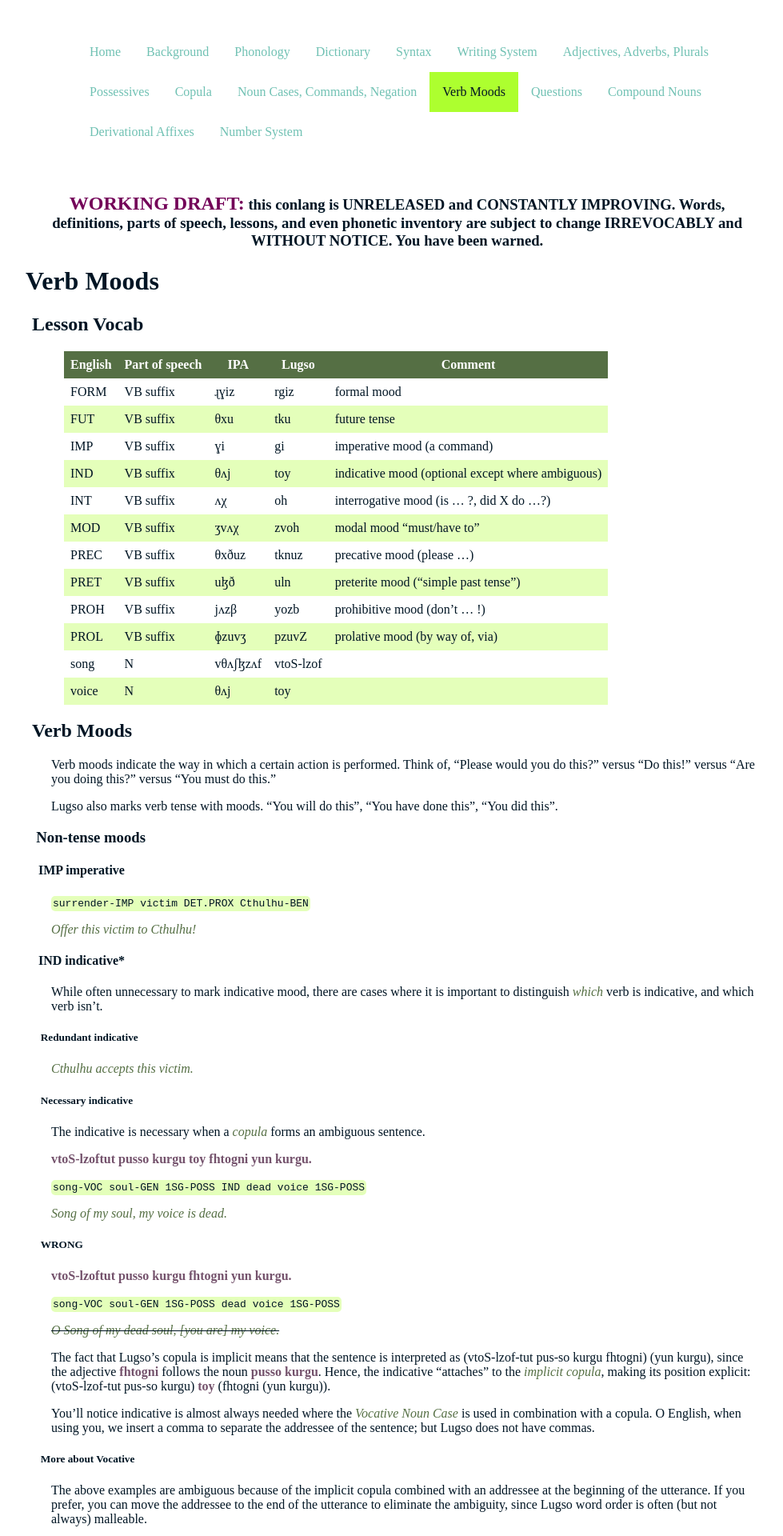
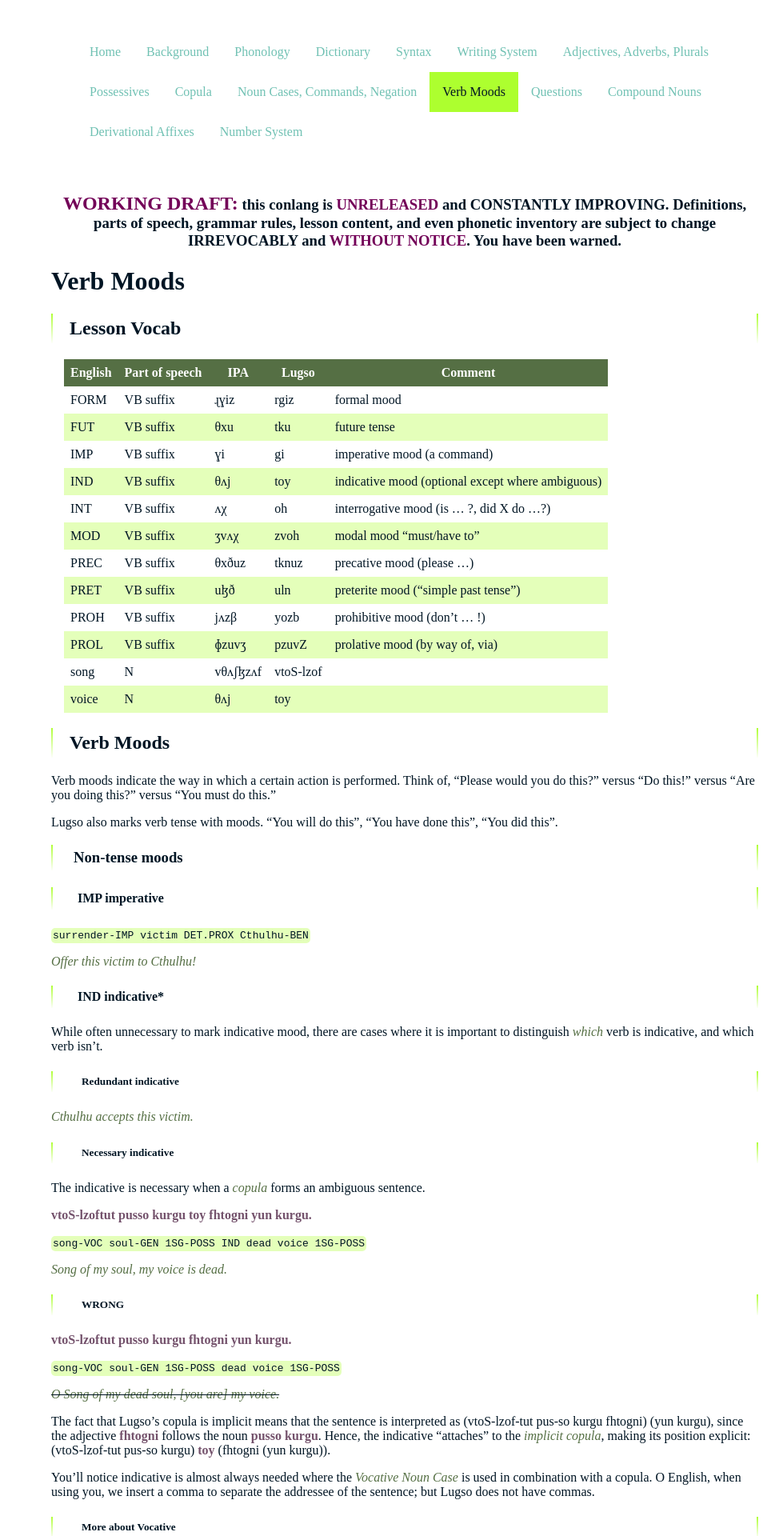
Before and after one commit to 0x70b1a5/lugso, a Jekyll site: the page built from 070_verb-moods.md, in a window 1280 px wide. Shown: the top 1920 px of the page at 80% size, without its empty margins (134-1113 px from the left). Built offline with Jekyll 4.4.1, drawn with Linux system fonts in a browser that asks for light colours.

Commit message:
update styles and try something weird with headers

```diff
--- a/_layouts/default.html
+++ b/_layouts/default.html
@@ -26,12 +26,12 @@
       </nav>
       <div class="notices">
         <h3>
-          <span class="big bold red">WORKING DRAFT:</span> this conlang is UNRELEASED and CONSTANTLY IMPROVING. Words, definitions, parts of speech, lessons, and even phonetic inventory are subject to change IRREVOCABLY and WITHOUT NOTICE. You have been warned.
+          <span class="big red">WORKING DRAFT:</span> this conlang is <span class="red">UNRELEASED</span> and CONSTANTLY IMPROVING. Definitions, parts of speech, grammar rules, lesson content, and even phonetic inventory are subject to change IRREVOCABLY and <span class="red">WITHOUT NOTICE</span>. You have been warned.
         </h3>
       </div>
       <h1>{{ page.title }}</h1>
     </header>
-    <section>
+    <section class="content">
       {{ content }}
     </section>
     <footer>
--- a/assets/style.scss
+++ b/assets/style.scss
@@ -111,7 +111,34 @@
        margin: 2em 0;
     }
 
-    h1, h2, h3, h4, h5, h6 {
-        margin-left: -1em;
+    .content {
+
+        h1, h2, h3, h4, h5, h6 {
+            border: 2px solid;
+            border-image: linear-gradient($prim, transparent) 1;
+            border-top: none;
+            border-bottom: none;
+            border-radius: 5px;
+            padding: 5px 16px;
+        }
+
+        h2 {
+            padding-left: 21px;
+        }
+
+        h3 {
+            padding-left: 26px;
+
+        }
+
+        h4{
+            padding-left: 31px;
+        }
+
+        h5, h6{
+            padding-left: 36px;
+        }
     }
+
+
 }
```
